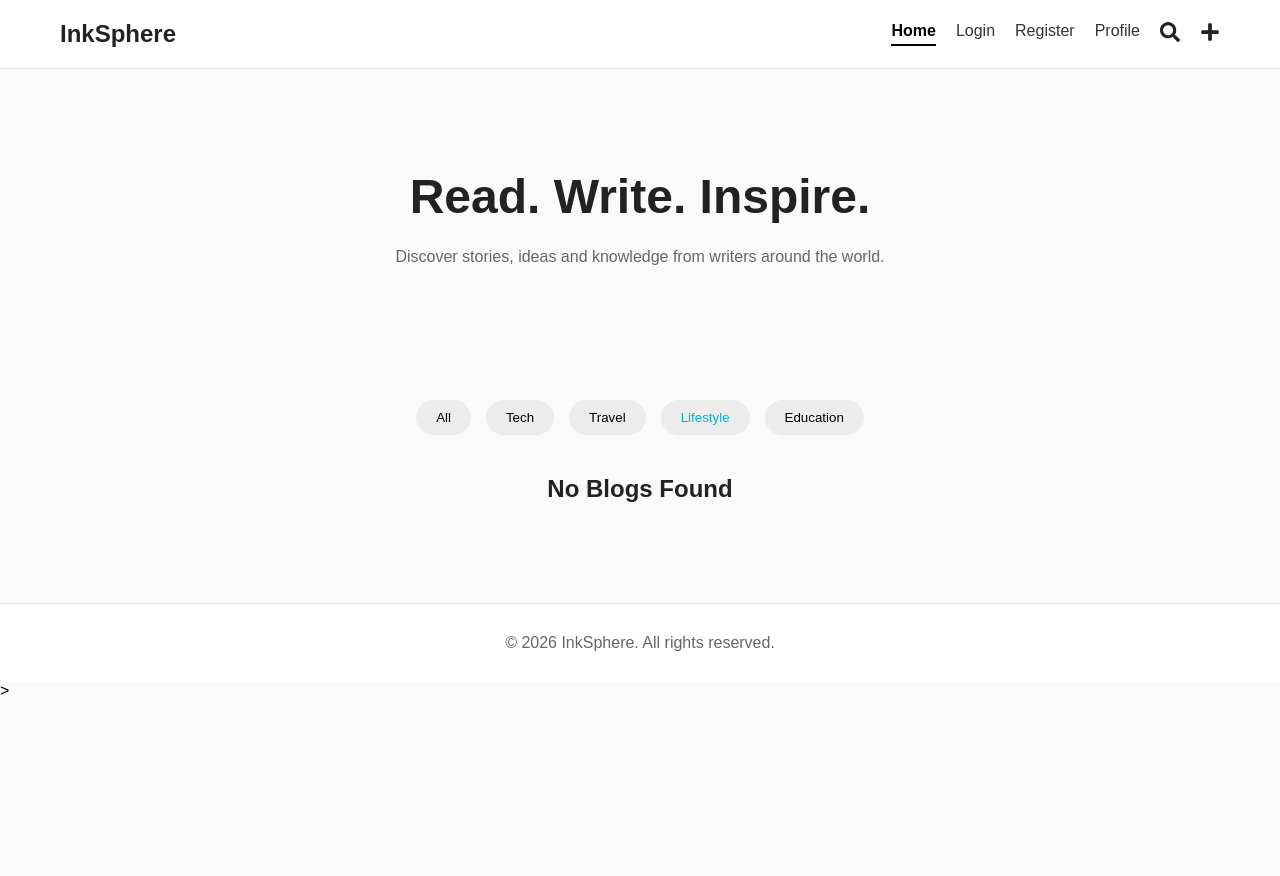
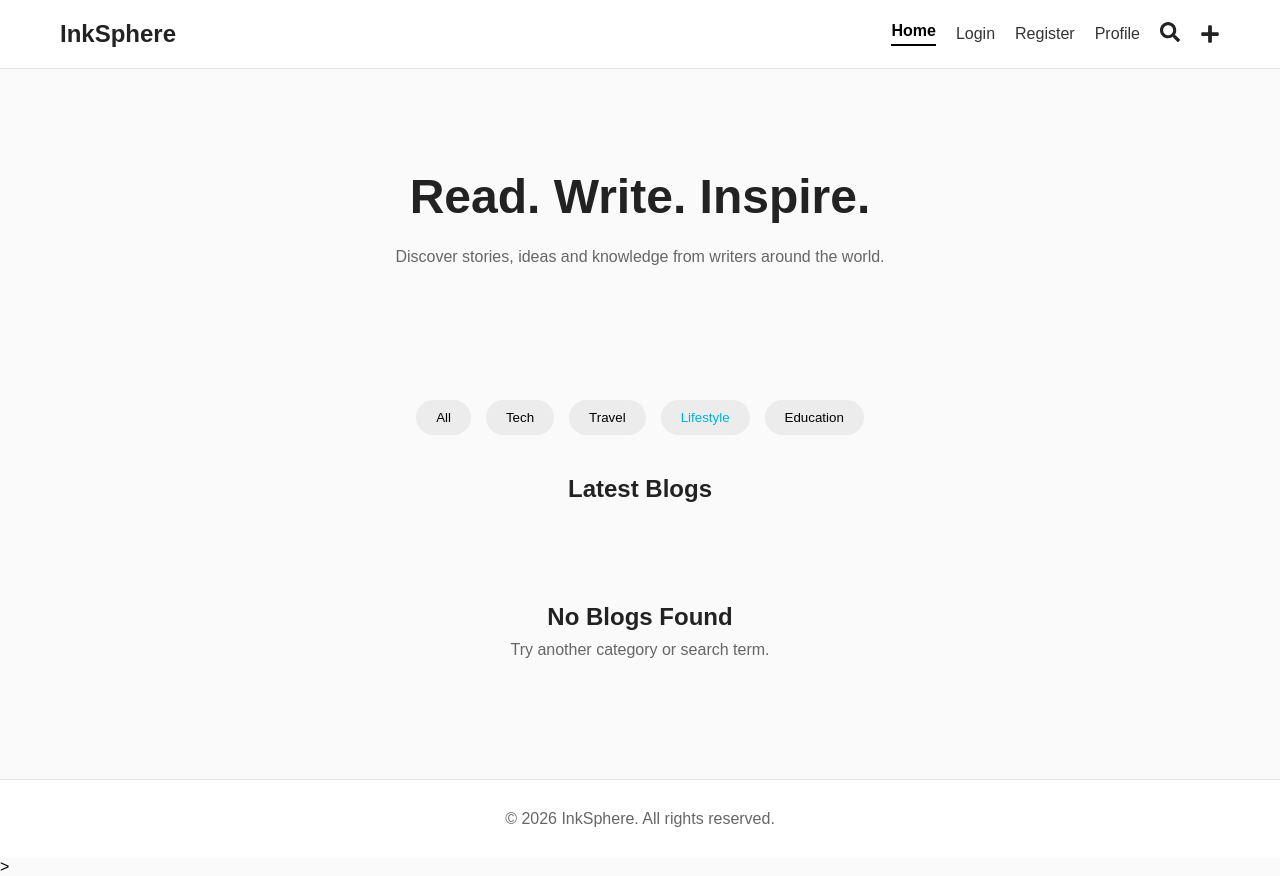
Before and after one commit to ACM-JUIT/Team-5-Inksphere, a React (Vite) app in the folder frontend-app/: page / in a window 1280 px wide. Both pictures are taken after a click on the button "Lifestyle". Before the commit the page ends 800 px from the top, so only its background shows below. Built offline with nearby package versions, Linux system fonts and the light colour scheme.

Commit message:
Added 404 page and improved empty state handling

```diff
--- a/frontend-app/src/App.css
+++ b/frontend-app/src/App.css
@@ -32,6 +32,7 @@ body {
 
 .nav-links {
   display: flex;
+  align-items: center;
   gap: 20px;
 }
 
@@ -69,21 +70,6 @@ body {
   margin: 0 auto 30px;
   color: #666;
   line-height: 1.6;
-}
-
-.hero-buttons {
-  display: flex;
-  justify-content: center;
-  gap: 15px;
-}
-
-.hero-buttons button {
-  padding: 12px 24px;
-  border: none;
-  border-radius: 8px;
-  cursor: pointer;
-  background-color: #222;
-  color: white;
 }
 
 .categories {
@@ -308,9 +294,16 @@ body {
 .no-blogs {
   width: 100%;
   text-align: center;
-  font-size: 20px;
+  padding: 60px 20px;
+}
+
+.no-blogs h2 {
+  margin-bottom: 10px;
+  color: #222;
+}
+
+.no-blogs p {
   color: #666;
-  padding: 50px 0;
 }
 
 .blog-details {
@@ -464,6 +457,38 @@ body {
   box-shadow: 0 5px 20px rgba(0,0,0,0.1);
 }
 
+.not-found {
+  min-height: 70vh;
+  display: flex;
+  flex-direction: column;
+  justify-content: center;
+  align-items: center;
+  gap: 15px;
+  text-align: center;
+}
+
+.not-found h1 {
+  font-size: 100px;
+  color: #222;
+}
+
+.not-found h2 {
+  font-size: 32px;
+}
+
+.not-found p {
+  color: #666;
+}
+
+.not-found button {
+  padding: 12px 24px;
+  border: none;
+  border-radius: 8px;
+  background: #222;
+  color: white;
+  cursor: pointer;
+}
+
 @media (max-width: 768px) {
   .navbar {
     flex-direction: column;
@@ -497,16 +522,6 @@ body {
 
   .hero-section p {
     font-size: 14px;
-  }
-
-  .hero-buttons {
-    flex-direction: column;
-    align-items: center;
-    gap: 12px;
-  }
-
-  .hero-buttons button {
-    width: 180px;
   }
 
   .categories {
--- a/frontend-app/src/pages/Home.jsx
+++ b/frontend-app/src/pages/Home.jsx
@@ -34,13 +34,12 @@ function Home({ searchTerm }) {
       />
 
       <h2 className="section-title">
-        {filteredBlogs.length > 0
-          ? "Latest Blogs"
-          : "No Blogs Found"}
+        Latest Blogs
       </h2>
 
       <div className="blog-container">
-        {filteredBlogs.map((blog) => (
+        {filteredBlogs.length > 0 ? (
+          filteredBlogs.map((blog) => (
             <BlogCard
               key={blog.id}
               id={blog.id}
@@ -49,7 +48,16 @@ function Home({ searchTerm }) {
               category={blog.category}
               image={blog.image}
             />
-        ))}
+          ))
+        ) : (
+          <div className="no-blogs">
+            <h2>No Blogs Found</h2>
+
+            <p>
+              Try another category or search term.
+            </p>
+          </div>
+        )}
       </div>
 
       <Footer />
--- /dev/null
+++ b/frontend-app/src/pages/NotFound.jsx
@@ -0,0 +1,21 @@
+import { Link } from "react-router-dom";
+
+function NotFound() {
+  return (
+    <div className="not-found">
+      <h1>404</h1>
+
+      <h2>Page Not Found</h2>
+
+      <p>
+        The page you are looking for does not exist.
+      </p>
+
+      <Link to="/">
+        <button>Go Back Home</button>
+      </Link>
+    </div>
+  );
+}
+
+export default NotFound;
--- a/frontend-app/src/routes/AppRoutes.jsx
+++ b/frontend-app/src/routes/AppRoutes.jsx
@@ -6,6 +6,7 @@ import Register from "../pages/Register";
 import Profile from "../pages/Profile";
 import CreateBlog from "../pages/CreateBlog";
 import BlogDetails from "../pages/BlogDetails";
+import NotFound from "../pages/NotFound";
 
 function AppRoutes({ searchTerm }) {
   return (
@@ -20,6 +21,7 @@ function AppRoutes({ searchTerm }) {
       <Route path="/profile" element={<Profile />} />
       <Route path="/create-blog" element={<CreateBlog />} />
       <Route path="/blog/:id" element={<BlogDetails />} />
+      <Route path="*" element={<NotFound />} />
     </Routes>
   );
 }
```
Lines whose indentation alone changed are shown as unchanged.
